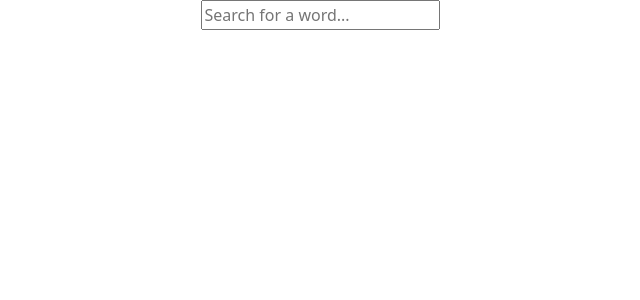
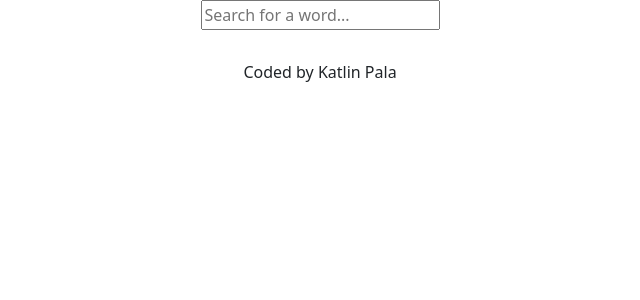
Before and after one commit to Katlin2000/react-dictionary, a React (Create React App) app: page / in a window 1280 px wide. Shown: the top 300 px of the page, without its empty margins (320-960 px from the left). Built offline with nearby package versions, Linux system fonts and the light colour scheme.

Commit message:
added api integration

```diff
--- a/package.json
+++ b/package.json
@@ -7,6 +7,7 @@
     "@testing-library/jest-dom": "^6.6.4",
     "@testing-library/react": "^16.3.0",
     "@testing-library/user-event": "^13.5.0",
+    "axios": "^1.11.0",
     "bootstrap": "^5.3.7",
     "react": "^19.1.1",
     "react-dom": "^19.1.1",
--- a/src/App.css
+++ b/src/App.css
@@ -36,3 +36,8 @@
     transform: rotate(360deg);
   }
 }
+
+.App footer {
+  text-align: center;
+  margin: 30px 0;
+}
--- a/src/App.js
+++ b/src/App.js
@@ -8,6 +8,7 @@ export default function App() {
         <main>
           <Dictionary />
         </main>
+        <footer>Coded by Katlin Pala</footer>
       </div>
     </div>
   );
--- a/src/Dictionary.js
+++ b/src/Dictionary.js
@@ -1,12 +1,21 @@
 import React, { useState } from "react";
+import axios from "axios";
 import "./Dictionary.css";
 
 export default function Dictionary() {
   let [keyword, setKeyword] = useState("");
 
+  function handleResponse(response) {
+    console.log(response.data[0]);
+  }
+
   function search(event) {
     event.preventDefault();
     alert(`Searching for ${keyword} definition`);
+
+    let apiKey = `e5bt54135b02f36048218oa4bf5cb2d1`;
+    let apiUrl = `https://api.shecodes.io/dictionary/v1/define?word=${keyword}&key=${apiKey}`;
+    axios.get(apiUrl).then(handleResponse);
   }
 
   function handleKeywordChange(event) {
```
Also changed, not shown: 1 other file (tests, documents, lock files or other folders).
